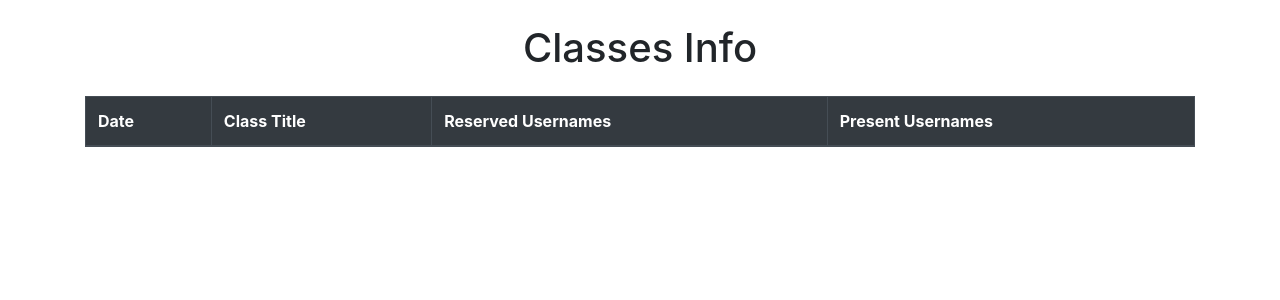
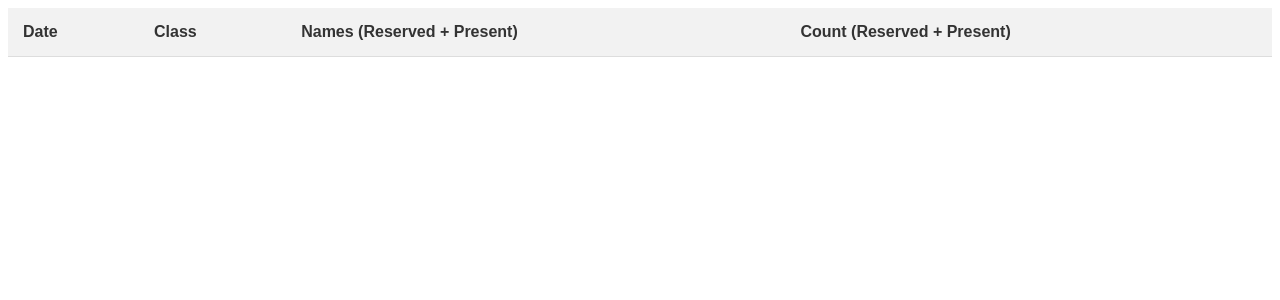
Before and after one commit to deepanshu-sagar/spyn_FlaskWrapper, a Flask app: page / in a window 1280 px wide. Shown: the top 300 px of the page. Run offline with Flask 3, Linux system fonts and the light colour scheme; lists and menus that the app fills with data are empty; some libraries are stand-ins or nearby versions.

Commit message:
Update index.html

```diff
--- a/templates/index.html
+++ b/templates/index.html
@@ -1,35 +1,95 @@
-<!doctype html>
+<!DOCTYPE html>
 <html lang="en">
 <head>
     <meta charset="UTF-8">
-    <meta name="viewport" content="width=device-width, initial-scale=1">
-    <!-- Load Bootstrap CSS -->
-    <link href="https://stackpath.bootstrapcdn.com/bootstrap/4.5.0/css/bootstrap.min.css" rel="stylesheet">
-    <title>Spyn Pro Classes</title>
+    <meta name="viewport" content="width=device-width, initial-scale=1.0">
+    <title>SpynPro Classes Data</title>
+    <style>
+        /* General table styling */
+        table {
+            width: 100%;
+            border-collapse: collapse;
+            font-family: Arial, sans-serif; /* Use a more readable font */
+        }
+
+        th, td {
+            padding: 15px;
+            text-align: left;
+            border-bottom: 1px solid #ddd;
+        }
+
+        /* Header styling */
+        th {
+            background-color: #f2f2f2;
+            color: #333;
+        }
+
+        /* Alternating row colors */
+        tr:nth-child(even) {
+            background-color: #f5f5f5;
+        }
+
+        /* Hover effect for rows */
+        tr:hover {
+            background-color: #f0dbdb;
+        }
+
+        /* Remove hover effect for header */
+        th:hover {
+            background-color: #f2f2f2;
+        }
+
+        @media screen and (max-width: 600px) {
+        table {
+            display: block;
+            width: 100%;
+            overflow-x: auto;
+        }
+    }
+
+    </style>
 </head>
 <body>
-    <div class="container my-4">
-        <h1 class="text-center mb-4">Classes Info</h1>
-        <table class="table table-hover table-bordered">
-            <thead class="thead-dark">
+
+<table>
+    <thead>
         <tr>
             <th>Date</th>
-                    <th>Class Title</th>
-                    <th>Reserved Usernames</th>
-                    <th>Present Usernames</th>
+            <th>Class</th>
+            <th>Names (Reserved + Present)</th>
+            <th>Count (Reserved + Present)</th>
         </tr>
     </thead>
-            <tbody>
-                {% for item in data %}
-                <tr>
-                    <td>{{ item.date }}</td>
-                    <td>{{ item.class_title }}</td>
-                    <td>{{ item.reserved_usernames | join(", ") }}</td>
-                    <td>{{ item.present_usernames | join(", ") }}</td>
-                </tr>
-                {% endfor %}
+    <tbody id="tableBody">
+        <!-- Data will be populated here -->
     </tbody>
 </table>
-    </div>
+
+<script>
+    function fetchData() {
+        fetch('http://127.0.0.1:5000/fetch_data')
+            .then(response => response.json())
+            .then(data => {
+                let html = '';
+                for (let entry of data) {
+                    const allNames = [...entry.reserved_usernames, ...entry.present_usernames];
+                    html += `<tr>
+                                <td>${entry.date}</td>
+                                <td>${entry.class_title}</td>
+                                <td>${allNames.join(', ')}</td>
+                                <td>${allNames.length}</td>
+                             </tr>`;
+                }
+                document.getElementById('tableBody').innerHTML = html;
+            });
+    }
+
+    // Fetch data on page load
+    fetchData();
+
+    // Refresh data every 1 minute (60,000 milliseconds)
+    setInterval(fetchData, 60000);
+</script>
+
 </body>
 </html>
```
Lines whose indentation alone changed are shown as unchanged.
